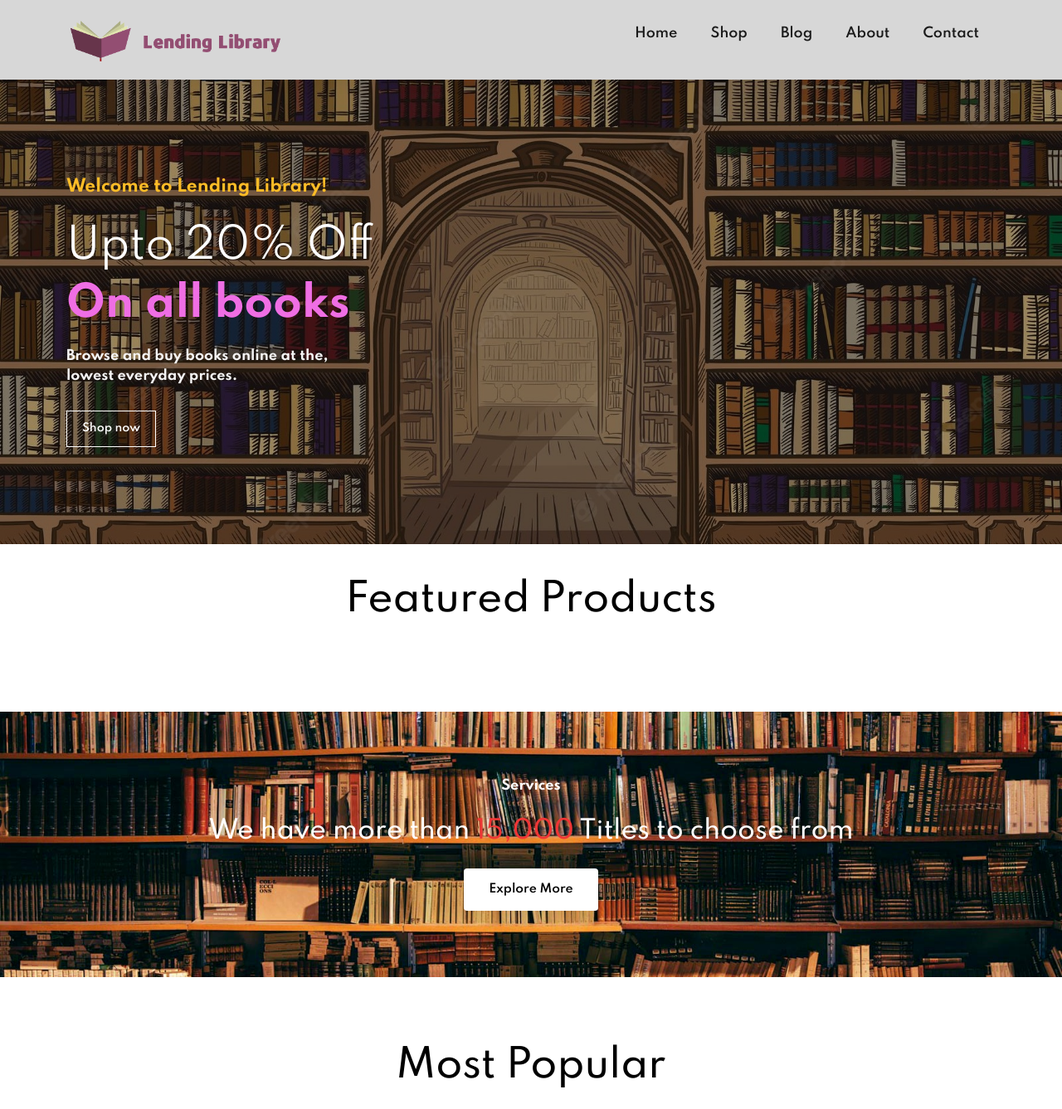
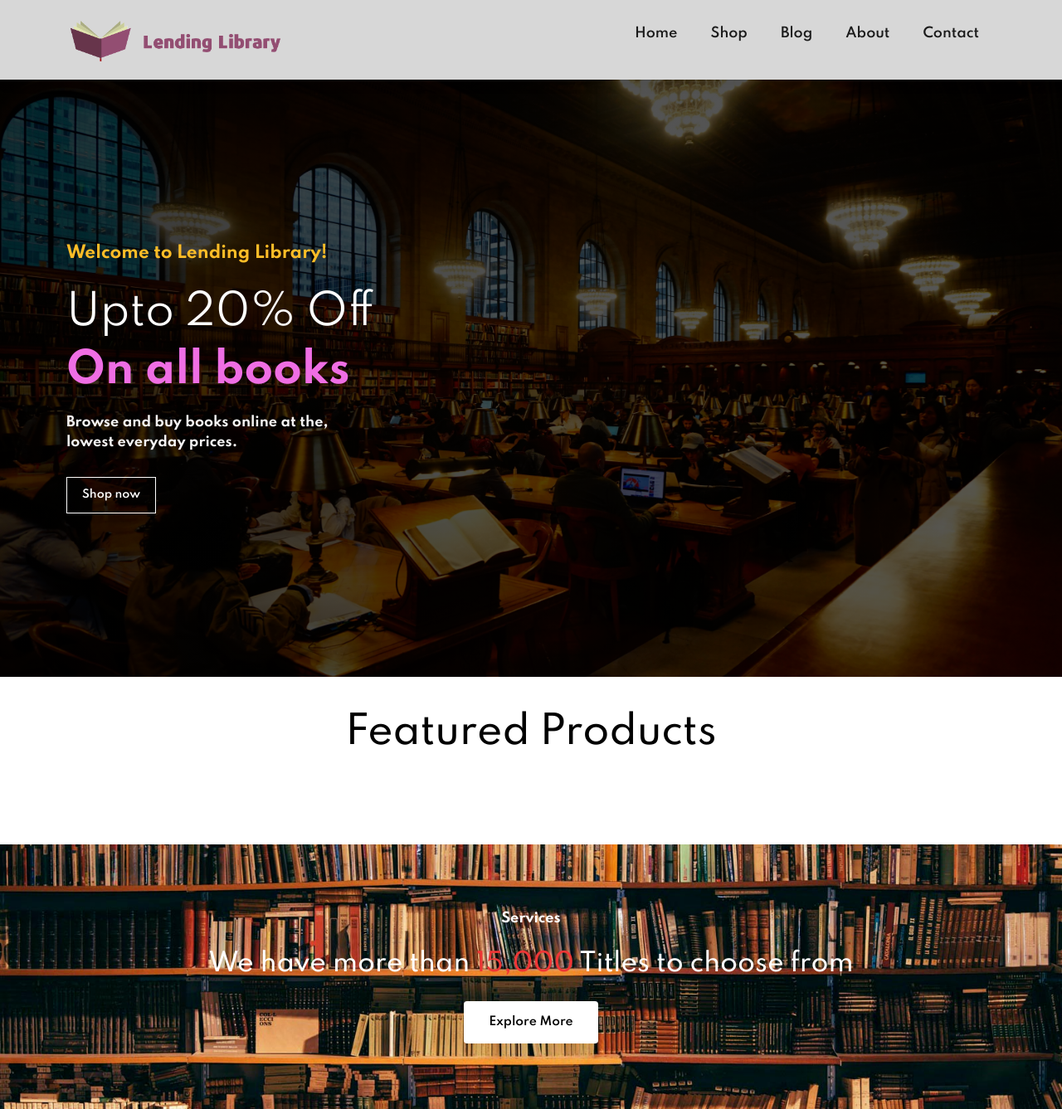
Before and after one commit to gokarna123-goku/library, a Django app: template store/templates/store/store.html in a window 1280 px wide. Shown: the top 1337 px of the page at 83% size. Run offline with Django 4.2, Linux system fonts and the light colour scheme; the template is opened without the code that fills it, so the values that code supplies are empty; some libraries are stand-ins or nearby versions.

Commit message:
changes the ui of library system

```diff
--- a/static/css/style.css
+++ b/static/css/style.css
@@ -162,8 +162,8 @@ body {
   display: none;
 }
 #hero {
-  background-image: url('/static/images/banner/temp1.png');
-  height: 70vh;
+  background: linear-gradient(to right, rgba(0, 0, 0, 0.80), rgba(0, 0, 0, 0.68), rgba(0, 0, 0, 0.66)), url('/static/images/banner/library.jpg');
+  height: 90vh;
   width: 100%;
   background-size: cover;
   background-position: top 25% right 0;
--- a/store/templates/store/about.html
+++ b/store/templates/store/about.html
@@ -3,7 +3,7 @@
 {% load static %}
     <section id="page-header" class="about-header">
       <h2>#GetToKnowUs</h2>
-      <p>>On our way of becoming the number one Bookstore in Nepal.</p>
+      <p>On our way of becoming the number one Bookstore in Nepal.</p>
     </section>
 
     <section id="about-head" class="section-p1">
--- a/store/templates/store/dashboard.html
+++ b/store/templates/store/dashboard.html
@@ -1,5 +1,4 @@
-{% extends "base/index.html" %}
-{% block content %}
+{% extends "base/index.html" %} {% block content %}
 <div class="container">
   <h3 class="my-4">Dashboard</h3>
   <div class="card">
@@ -23,9 +22,6 @@
       </div>
       {% endfor %}
     </div>
-
-
   </div>
-
 </div>
 {% endblock %}
--- a/store/templates/store/store.html
+++ b/store/templates/store/store.html
@@ -11,6 +11,8 @@
       </p2>
       <button>Shop now</button>
     </section>
+
+    <!-- Products Section -->
     <section id="product1" class="section-p1">
       <h2>Featured Products</h2>
       <div class="pro-container">
```
Also changed, not shown: static/images/banner/library.jpg (added). Lines whose indentation alone changed are shown as unchanged.
